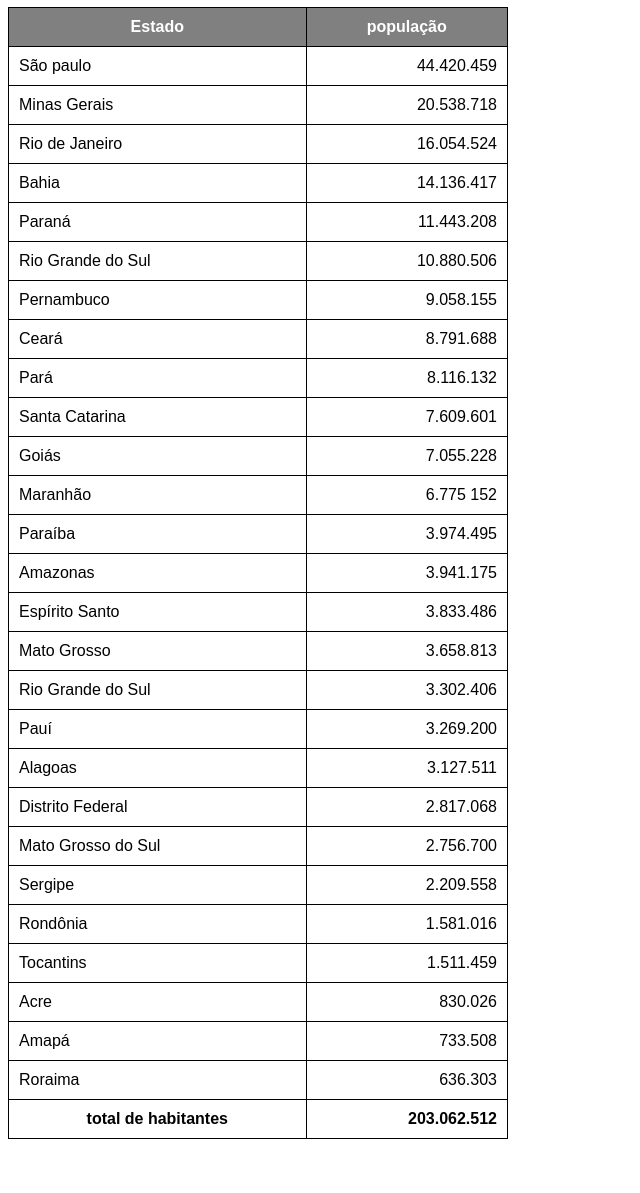
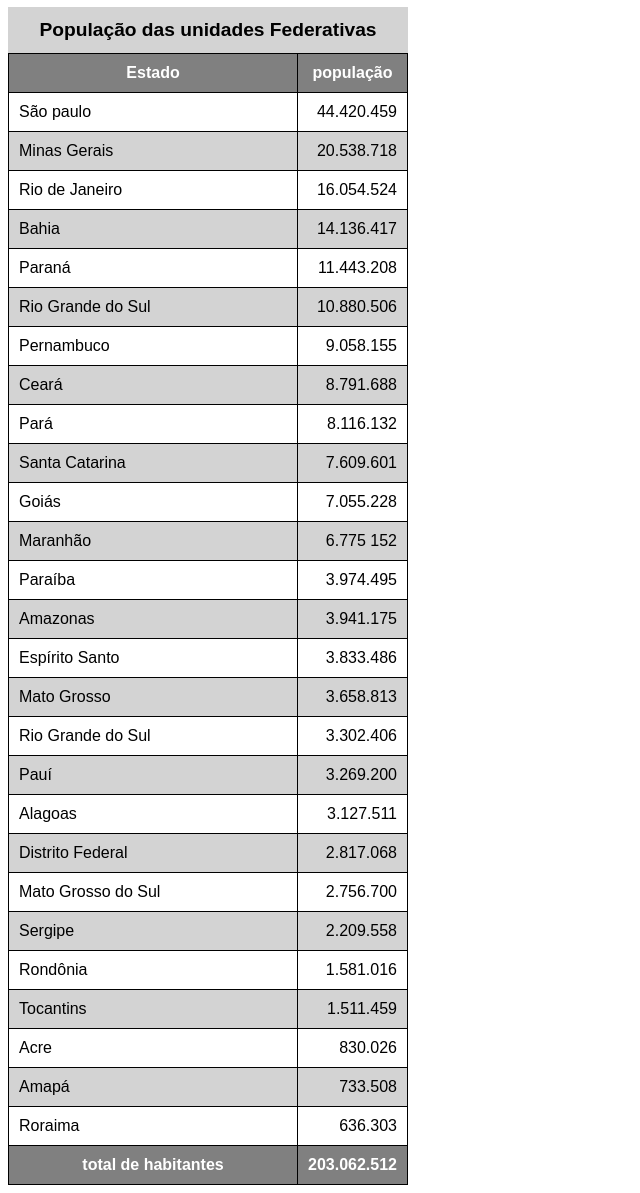
Before and after one commit to BrunooLeite/html-css, a plain HTML site: page exercícios/ex023/tabela002.html in a window 1280 px wide. Shown: the part 73-1266 px from the top of the page, without its empty margins (0-640 px from the left). Before the commit the page ends 1220 px from the top, so only its background shows below. Drawn offline with Linux system fonts and the light colour scheme.

Commit message:
Update tabela002.html

```diff
--- a/exercícios/ex023/tabela002.html
+++ b/exercícios/ex023/tabela002.html
@@ -5,13 +5,23 @@
     <meta name="viewport" content="width=device-width, initial-scale=1.0">
     <title>Tabelas</title>
     <style>
+        h1{
+            margin-left: 12px;
+        }
         body{
             font-family: Arial, Helvetica, sans-serif;
 
         }
+        caption{
+            font-size: 1.2em;
+            font-weight: bold;
+            padding: 12px;
+            background-color: lightgray;
+        }
         table{
-            width: 500px;
+            width: 400px;
             border-collapse: collapse;
+            position: relative;
         }
         td, Th{
             border: 1px solid black;
@@ -21,18 +31,31 @@
             background-color: gray;
             color: rgb(255, 255, 255);
         }
+        thead > tr > th {
+            position: sticky;
+            top: -1px;
+            background-color: gray;
+        }
+        tbody > tr:nth-child(2n) {
+            background-color: lightgray;
+        }
         td.num {
             text-align: right;
+        }
+        tfoot{
+            color: white;
+            background-color: gray;
         }
     </style>
 </head>
 <body>
     <h1>Uso de tabelas grandes</h1>
     <table>
+        <caption>População das unidades Federativas</caption>
         <thead>
             <tr>
-                <th>Estado</th>
-                <th>população</th>
+                <th scope="col">Estado</th>
+                <th scope="col" style="width: 55px;">população</th>
 
             </tr>
         </thead>
@@ -148,7 +171,7 @@
 
         </tbody>
         <tfoot>
-            <th>total de habitantes</th>
+            <th scope="row">total de habitantes</th>
             <td class="num"><strong>203.062.512</strong></td>
         </tfoot>
     </table>
```
